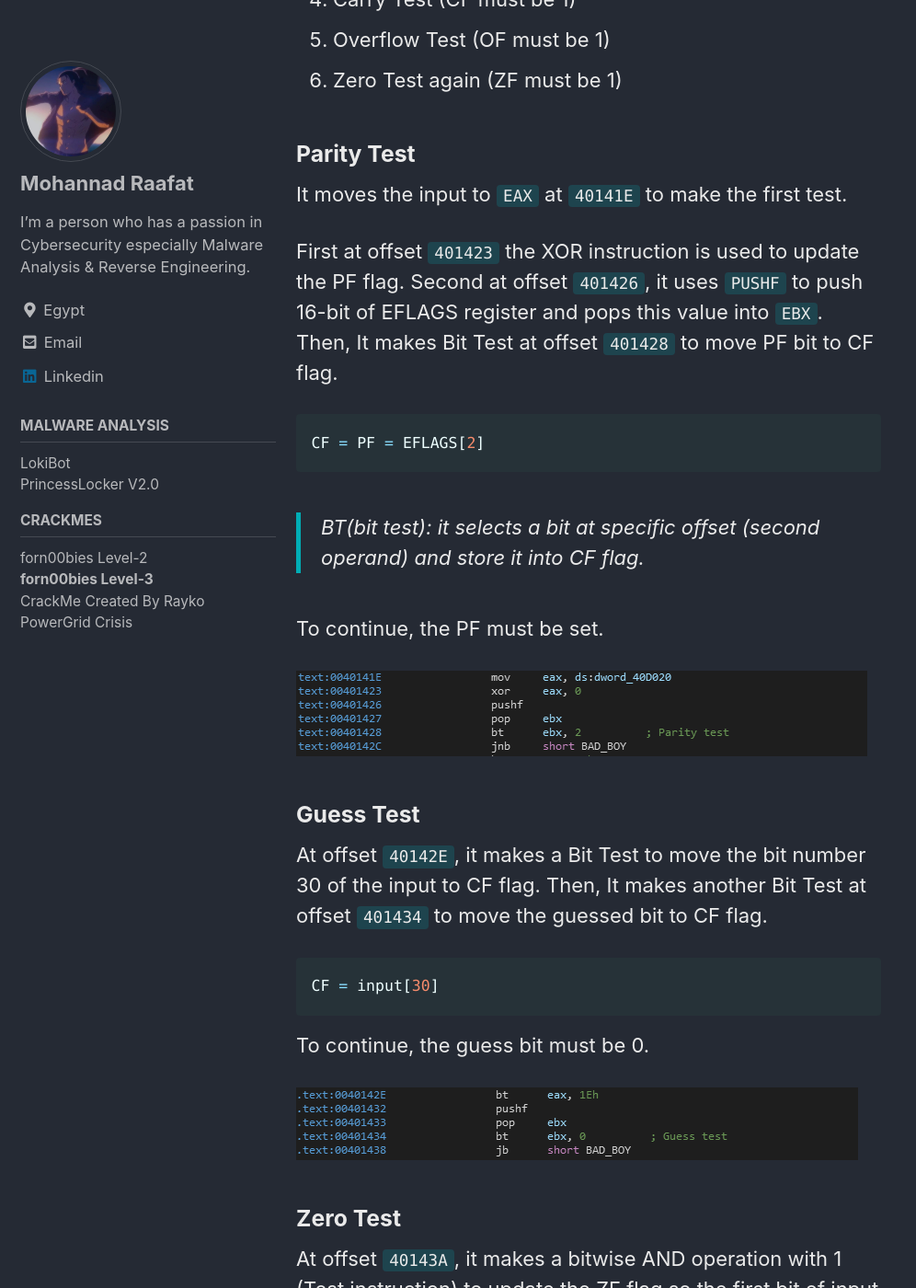
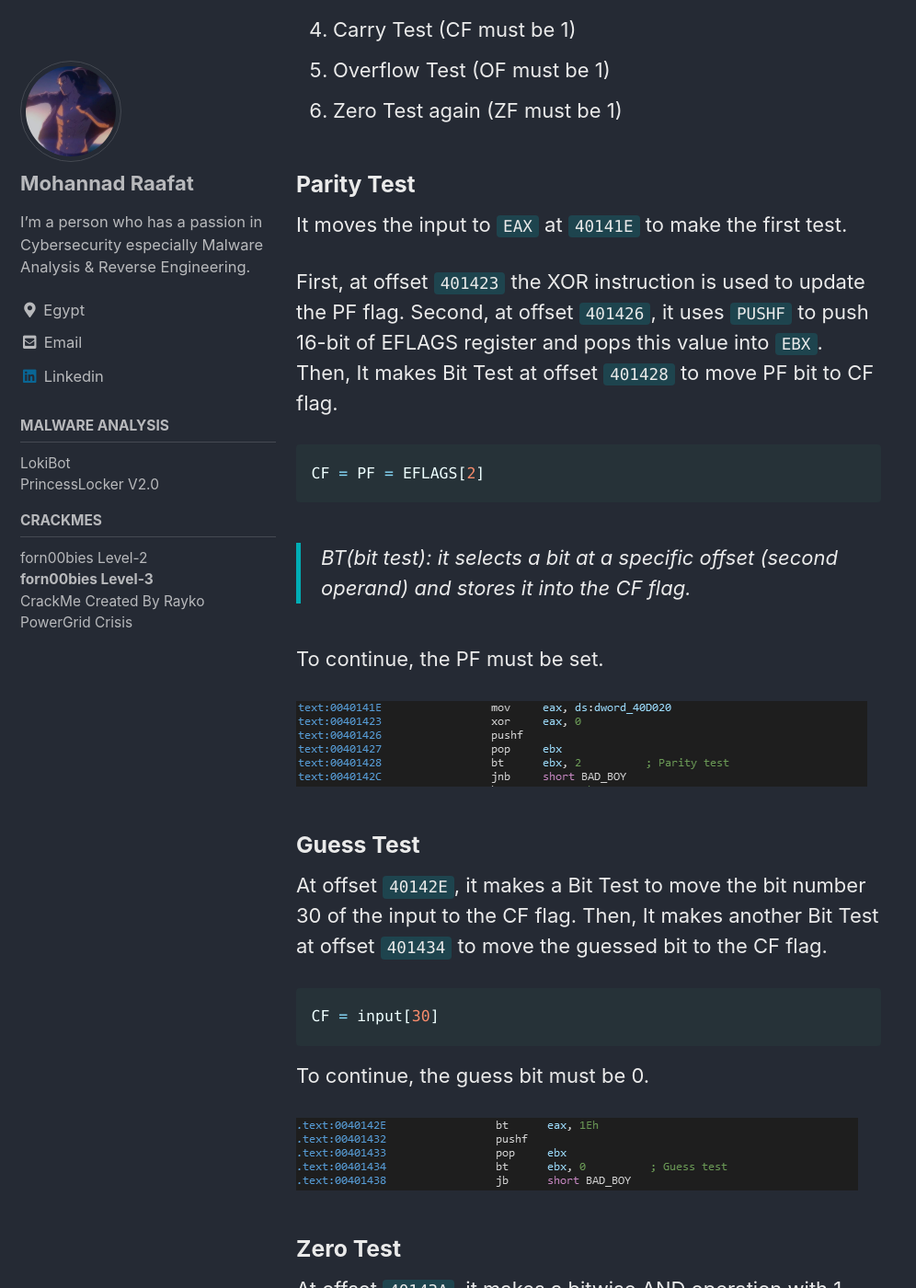
Before and after one commit to para0x0dise/para0x0dise.github.io, a Jekyll site: the page built from _posts/CrackMes/2020-10-30-forn00bies Level-3.md, in a window 1280 px wide and 1400 px high, scrolled down 3411 px. Shown: the whole window at 92% size, without its empty margins (0-996 px from the left). Built offline with Jekyll 4.4.1, drawn with Linux system fonts in a browser that asks for light colours; cached includes are drawn as plain includes; some of the changed text lies outside the part shown.

Commit message:
Update 2020-10-30-forn00bies Level-3.md

````diff
--- a/_posts/CrackMes/2020-10-30-forn00bies Level-3.md
+++ b/_posts/CrackMes/2020-10-30-forn00bies Level-3.md
@@ -22,7 +22,7 @@ You can get Challenges [here](https://github.com/jojo-0x00/CrackMEs)
 ### EFLAGS
 Before we get to the code analysis, we must remember some basics of EFLAGS.
 <br />
-EFLAGS is 32-bit register that contains the current state of the processor.
+EFLAGS is a 32-bit register that contains the current state of the processor.
 
 [![1](/assets/images/Reverse-Engineering/forn00bies/Level-3/1.png)](/assets/images/Reverse-Engineering/forn00bies/Level-3/1.png)
 
@@ -52,7 +52,7 @@ If we make an operation and there is a carry out in the result, the CF is set
 ## Code Analysis
 It asks to enter a decimal number and saves it at `40D020`.
 
-Then, it makes some tests on this input to modify EFLAGS and makes a jump to "BAD BOY" or not according to CF flag.
+Then, it makes some tests on this input to modify EFLAGS and makes a jump to "BAD BOY" or not according to the CF flag.
 
 [![2](/assets/images/Reverse-Engineering/forn00bies/Level-3/2.png)](/assets/images/Reverse-Engineering/forn00bies/Level-3/2.png)
 
@@ -67,11 +67,11 @@ It makes the following tests:
 ### Parity Test
 It moves the input to `EAX` at `40141E` to make the first test.
 
-First at offset `401423` the XOR instruction is used to update the PF flag. Second at offset `401426`, it uses `PUSHF` to push 16-bit of EFLAGS register and pops this value into `EBX`. Then, It makes Bit Test at offset `401428` to move PF bit to CF flag.
+First, at offset `401423` the XOR instruction is used to update the PF flag. Second, at offset `401426`, it uses `PUSHF` to push 16-bit of EFLAGS register and pops this value into `EBX`. Then, It makes Bit Test at offset `401428` to move PF bit to CF flag.
 ```c
 CF = PF = EFLAGS[2]
 ```
->BT(bit test): it selects a bit at specific offset (second operand) and store it into CF flag.
+>BT(bit test): it selects a bit at a specific offset (second operand) and stores it into the CF flag.
 
 
 To continue, the PF must be set.
@@ -79,7 +79,7 @@ To continue, the PF must be set.
 [![3](/assets/images/Reverse-Engineering/forn00bies/Level-3/3.png)](/assets/images/Reverse-Engineering/forn00bies/Level-3/3.png)
 
 ### Guess Test
-At offset `40142E`, it makes a Bit Test to move the bit number 30 of the input to CF flag. Then, It makes another Bit Test at offset `401434` to move the guessed bit to CF flag.
+At offset `40142E`, it makes a Bit Test to move the bit number 30 of the input to the CF flag. Then, It makes another Bit Test at offset `401434` to move the guessed bit to the CF flag.
 ```c
 CF = input[30]
 ```
@@ -134,10 +134,10 @@ We must avoid adding 1's at this area of input to continue.
 [![8](/assets/images/Reverse-Engineering/forn00bies/Level-3/8.png)](/assets/images/Reverse-Engineering/forn00bies/Level-3/8.png)
 
 ## Final check (loop into the input)
-At offset `401470`, it moves the input to `EAX` and set `EDX` as a counter at offset `40147F`. It make a Bit Test at position of `EDX` and if CF is set, `EBX` is incremented by 1 at offset `401489`
+At offset `401470`, it moves the input to `EAX` and set `EDX` as a counter at offset `40147F`. It makes a Bit Test at a position of `EDX` and if CF is set, `EBX` is incremented by 1 at offset `401489`
 
 After finishing the loop, the input (Starting from 2nd BYTE) is stored into `EAX` at offset `40148D`. Then, It makes XOR operation between `al` and `bl`.
->in other words, it compares between number of 1's inside the input and the number that the 2nd BYTE of the input contains.
+>in other words, it compares between the number of 1's inside the input and the number that the 2nd BYTE of the input contains.
 
 To get "GOOD BOY", they must be equal.
 
````
Also changed, not shown: other parts of _posts/CrackMes/2020-10-30-forn00bies Level-3.md (+1 -1 lines).
